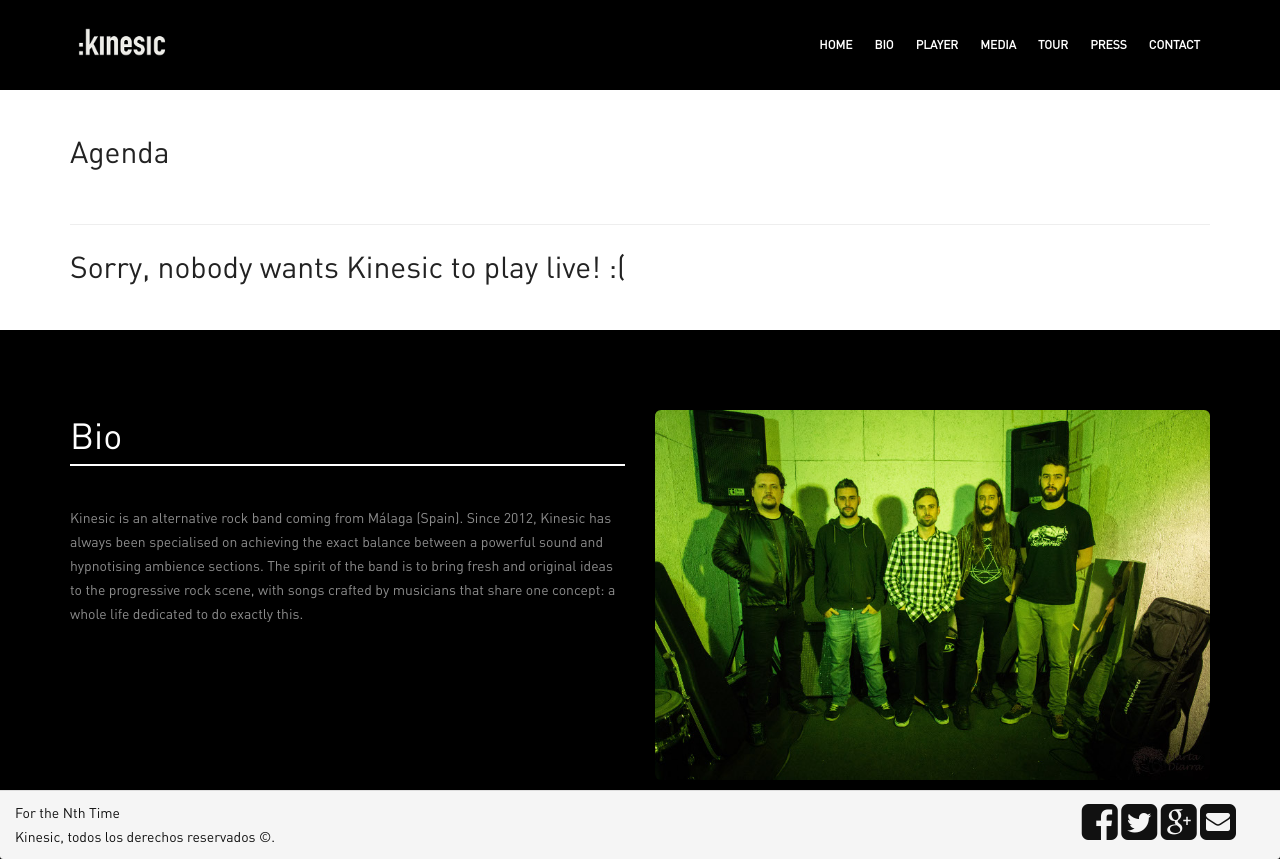
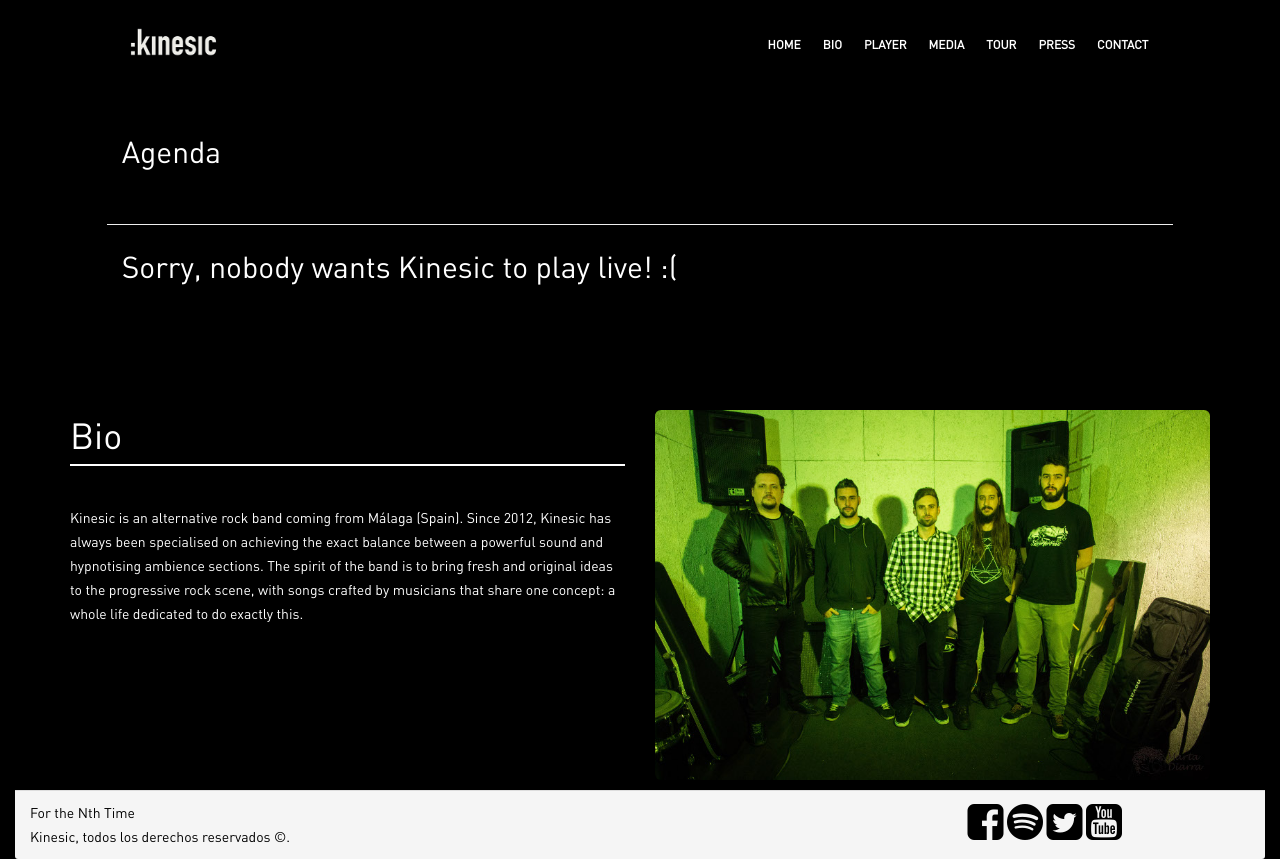
Before and after one commit to mbarrientos/kinesic, a Django app: template core/templates/events.html in a window 1280 px wide. Run offline with Django 3.2, Linux system fonts and the light colour scheme; the template is opened without the code that fills it, so the values that code supplies are empty; some libraries are stand-ins or nearby versions.

Commit message:
Added events view and fixed bootstrap rows and containers

```diff
--- a/core/static/core/css/custom.css
+++ b/core/static/core/css/custom.css
@@ -1,6 +1,12 @@
 /* Add your custom css styles */
-body, h1, h1 a, h2, h2 a, h3, h3 a, h4, h4 a, h5, h5 a, h6, h6 a, p, p.lead {
+body, h1, h1 a, h2, h2 a, h3, h3 a, h4, h4 a, h5, h5 a, h6, h6 a, p, p.lead, td, th, tbody{
     font-family: "dinregular",Helvetica,Arial,sans-serif!important;
+    background-color: black;
+    color: white;
+}
+
+a {
+    color: white;
 }
 
 h1 {
@@ -38,10 +44,18 @@ h1 {
     color: white;
 }
 
-#header.header-dark.header-navigation-light .main-menu > ul > li > a {
+#header.header-dark.header-navigation-light .main-menu  ul > li > a {
     color: white;
 }
 
+footer {
+    color: black;
+    background-color: white;
+}
+
+footer a {
+    color: black;
+}
 
 #social-fb:hover {
  color: #3B5998;
@@ -49,9 +63,9 @@ h1 {
 #social-tw:hover {
  color: #4099FF;
 }
-#social-gp:hover {
+#social-yt:hover {
  color: #d34836;
 }
-#social-em:hover {
- color: #f39c12;
+#social-sp:hover {
+ color: #1ed760;
 }
--- a/core/static/core/js/theme-functions.js
+++ b/core/static/core/js/theme-functions.js
@@ -551,12 +551,7 @@ var INSPIRO = {};
 	//----------------------------------------------------/
 	// MAIN MENU FIXES
 	//----------------------------------------------------/
-	mainmenuitems.on('click', function () {
-		//mainmenuitems.toggleClass('resp-active', false);
-		$(this).parent('ul li').toggleClass("resp-active", 1000, "easeOutSine");
-		return false;
 
-	});
 
 	mainsubmenuitems.on('click', function () {
 		$(this).parent('li').toggleClass('resp-active');
--- a/core/templates/base.html
+++ b/core/templates/base.html
@@ -49,7 +49,7 @@
 
 <body class="wide">
 
-<div class="wrapper">
+<div class="wrapper container">
     {% include 'header.html' %}
 
     {% block content %}
--- a/core/templates/events.html
+++ b/core/templates/events.html
@@ -3,12 +3,13 @@
 {% load staticfiles %}
 {% block content %}
     <section class="kinesic-section-header">
-        <div class="container-fluid">
         <div class="row">
-                <div class="container">
-                    <div class="page-header">
+            <div class="page-header col-xs-10 col-xs-offset-1">
                 <h2>Agenda</h2>
             </div>
+        </div>
+        <div class="row">
+            <div class="col-xs-10 col-xs-offset-1">
                 {% if object_list %}
                     <table class="table">
                         <thead>
@@ -29,7 +30,6 @@
                 {% else %}
                     <h2>Sorry, nobody wants Kinesic to play live! :( </h2>
                 {% endif %}
-                </div>
             </div>
         </div>
     </section>
--- a/core/templates/footer.html
+++ b/core/templates/footer.html
@@ -3,24 +3,24 @@
 <footer id="footer" class="footer-transparent footer-dark footer-navigation-light kinesic-header">
     <div class="panel-footer">
         <div class="row">
-            <div class="col-lg-4">
+            <div class="col-xs-6 col-sm-4">
                 For the Nth Time </br>
 
                 Kinesic, todos los derechos reservados ©.
             </div>
-            <div class="col-lg-6">
+            <div class="col-xs-5 col-xs-offset-1 col-sm-3 col-sm-offset-5">
+
+                <a href="https://www.facebook.com/kinesic.band"><i id="social-fb"
+                                                                   class="fa fa-facebook-square fa-3x social"></i></a>
+                <a href="https://open.spotify.com/artist/2NgMELEX8VZ3JqyrQt5e3v">
+                    <i id="social-sp"
+                       class="fa fa-spotify fa-3x social"></i></a>
+                <a href="https://twitter.com/kinesicmusic"><i id="social-tw"
+                                                              class="fa fa-twitter-square fa-3x social"></i></a>
+                <a href="https://www.youtube.com/channel/UCqPJ76Cr2z-AHDpaKNH6NkQ"><i id="social-yt"
+                                                                                      class="fa fa-youtube-square fa-3x social"></i></a>
             </div>
-            <div class="col-lg-2">
 
-                <a href="https://www.facebook.com/bootsnipp"><i id="social-fb"
-                                                                class="fa fa-facebook-square fa-3x social"></i></a>
-                <a href="https://twitter.com/bootsnipp"><i id="social-tw" class="fa fa-twitter-square fa-3x social"></i></a>
-                <a href="https://plus.google.com/+Bootsnipp-page"><i id="social-gp"
-                                                                     class="fa fa-google-plus-square fa-3x social"></i></a>
-                <a href="mailto:bootsnipp@gmail.com"><i id="social-em"
-                                                        class="fa fa-envelope-square fa-3x social"></i></a>
-
-            </div>
         </div>
     </div>
 </footer>
--- a/core/templates/header.html
+++ b/core/templates/header.html
@@ -1,10 +1,10 @@
 {% load staticfiles %}
+<div class="row">
     <!-- HEADER -->
     <header id="header" class="header-transparent header-dark header-navigation-light kinesic-header">
         <div id="header-wrap">
-        <div class="container">
             <!--LOGO-->
-            <div id="logo">
+            <div id="logo" class="col-xs-3 col-xs-offset-1 col-sm-2 col-sm-offset-1>
                 <a href="index.html" class="logo" data-dark-logo="{% static 'core/images/kinesic-logo.png' %}">
                     <img src="{% static 'core/images/kinesic-logo.png' %}" alt="Polo Logo">
                 </a>
@@ -12,14 +12,14 @@
             <!--END: LOGO-->
 
             <!--MOBILE MENU -->
-            <div class="nav-main-menu-responsive">
+            <div class="col-xs-2 nav-main-menu-responsive">
                 <button data-toggle="collapse" data-target=".main-menu-collapse"><i class="fa fa-navicon"></i></button>
             </div>
             <!--END: MOBILE MENU -->
 
             <!--NAVIGATION-->
+            <div class="col-xs-10 col-sm-8">
                 <div class="navbar-collapse collapse main-menu-collapse navigation-wrap">
-                <div class="container">
                     <nav id="mainMenu" class="main-menu mega-menu">
                         <ul class="main-menu nav nav-pills">
                             <li class="dropdown"><a href="{% url 'landing' %}">Home</a></li>
@@ -35,6 +35,6 @@
             </div>
             <!--END: NAVIGATION-->
         </div>
-    </div>
     </header>
     <!-- END: HEADER -->
+</div>
```
Also changed, not shown: core/templates/index.html (+9 -12 lines). Lines whose indentation alone changed are shown as unchanged.
